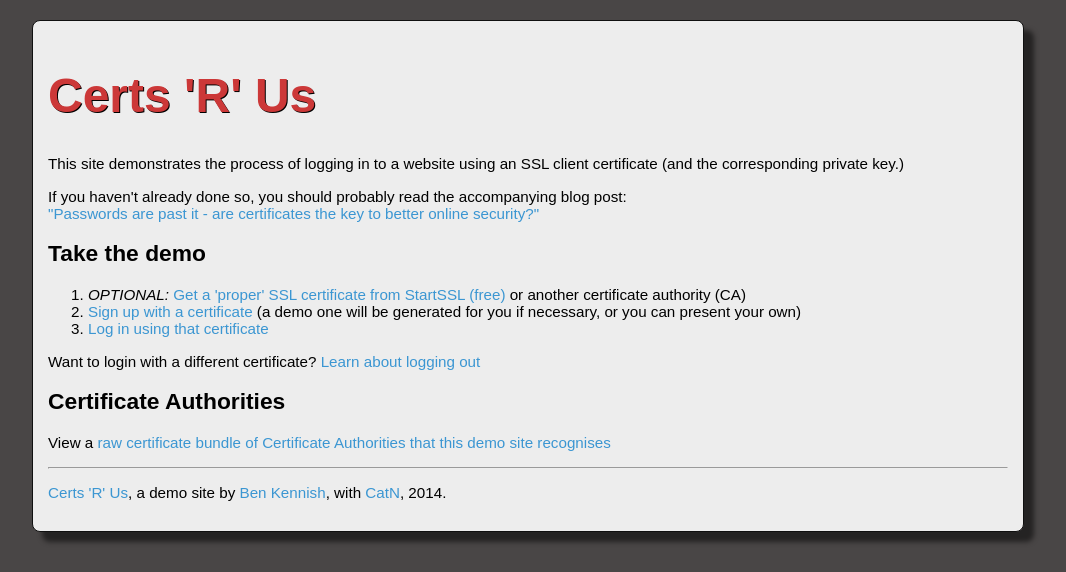
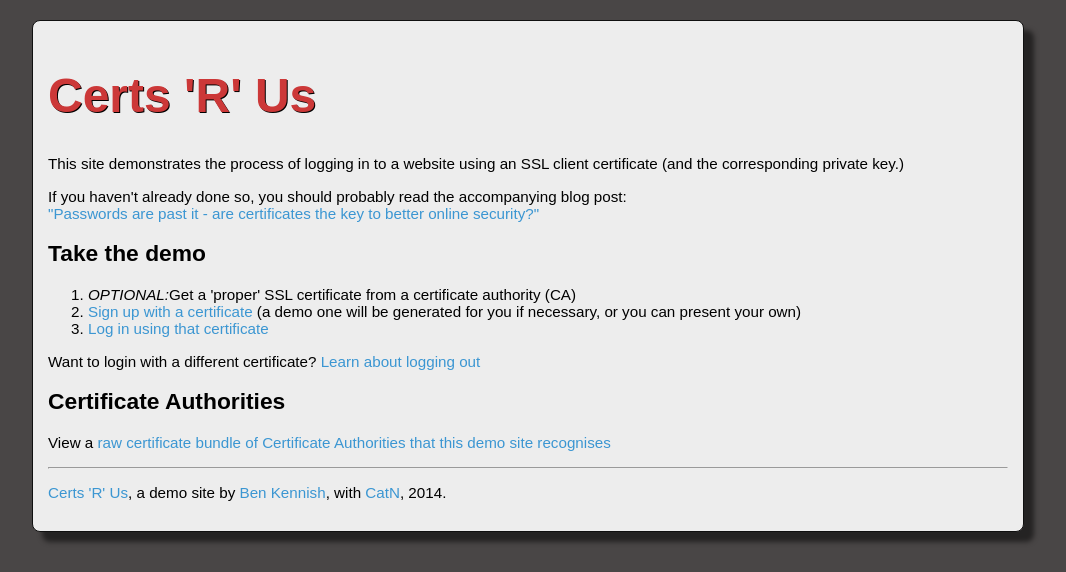
Before and after one commit to fubralimited/ssl-login-demo, a PHP site: page /menu.php in a window 1280 px wide. Shown: the top 572 px of the page, without its empty margins (112-1178 px from the left). Run offline with PHP 8.4, Linux system fonts and the light colour scheme; a stand-in replaces the project's code that opens the database connection; some web fonts are replaced.

Commit message:
Remove StartSSL link

```diff
--- a/menu.php
+++ b/menu.php
@@ -18,7 +18,7 @@
 <h2>Take the demo</h2>
 
 <ol>
-    <li><em>OPTIONAL:</em> <a href="https://www.startssl.com/?app=11&amp;action=regform" target="_blank">Get a 'proper' SSL certificate from StartSSL (free)</a> or another certificate authority (CA)</li>
+    <li><em>OPTIONAL:</em>Get a 'proper' SSL certificate from a certificate authority (CA)</li>
     <li><a href="signup/">Sign up with a certificate</a> (a demo one will be generated for you if necessary, or you can present your own)</a></li>
     <li><a href="login/">Log in using that certificate</a></li>
 </ol>
```
